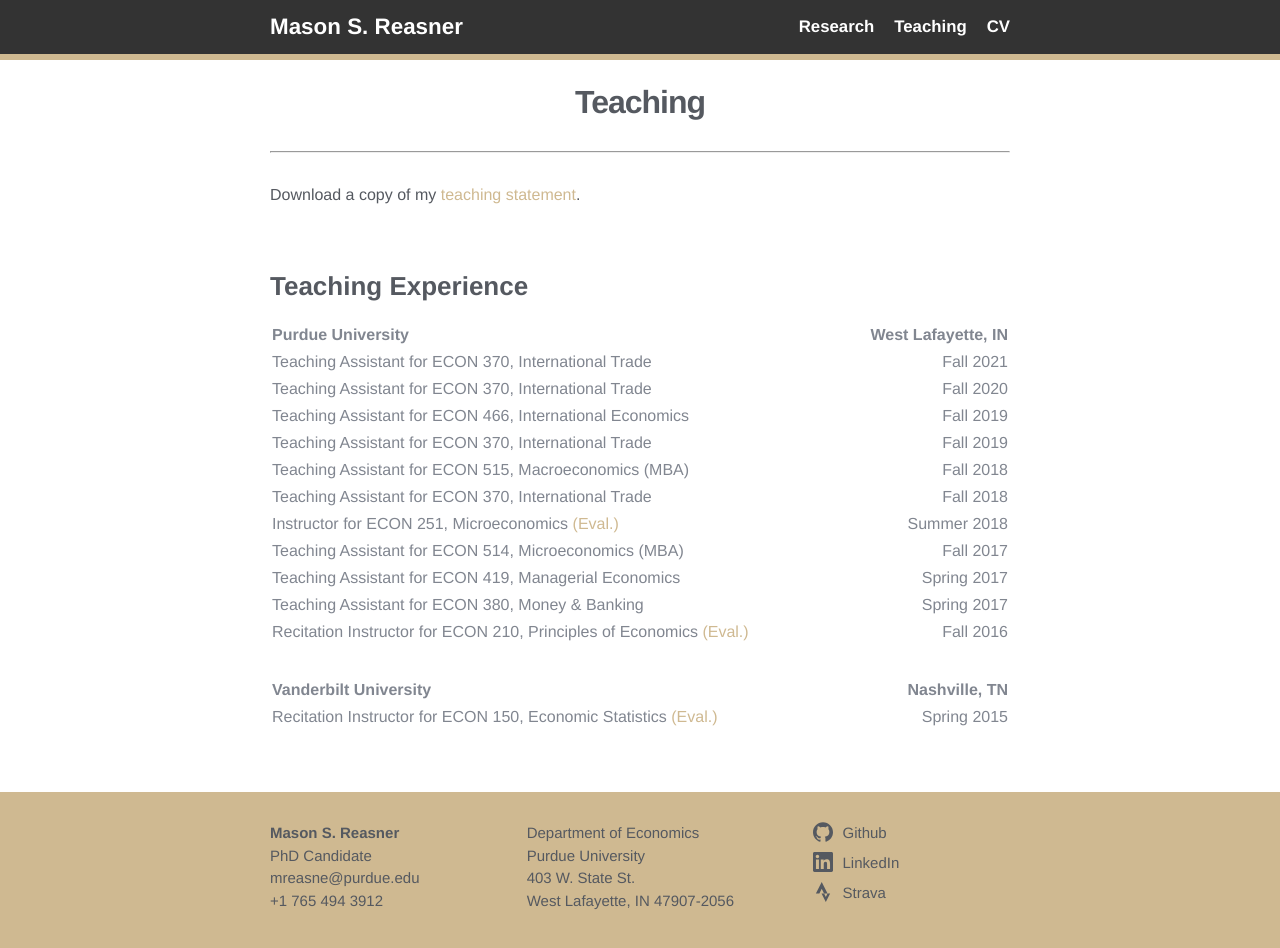
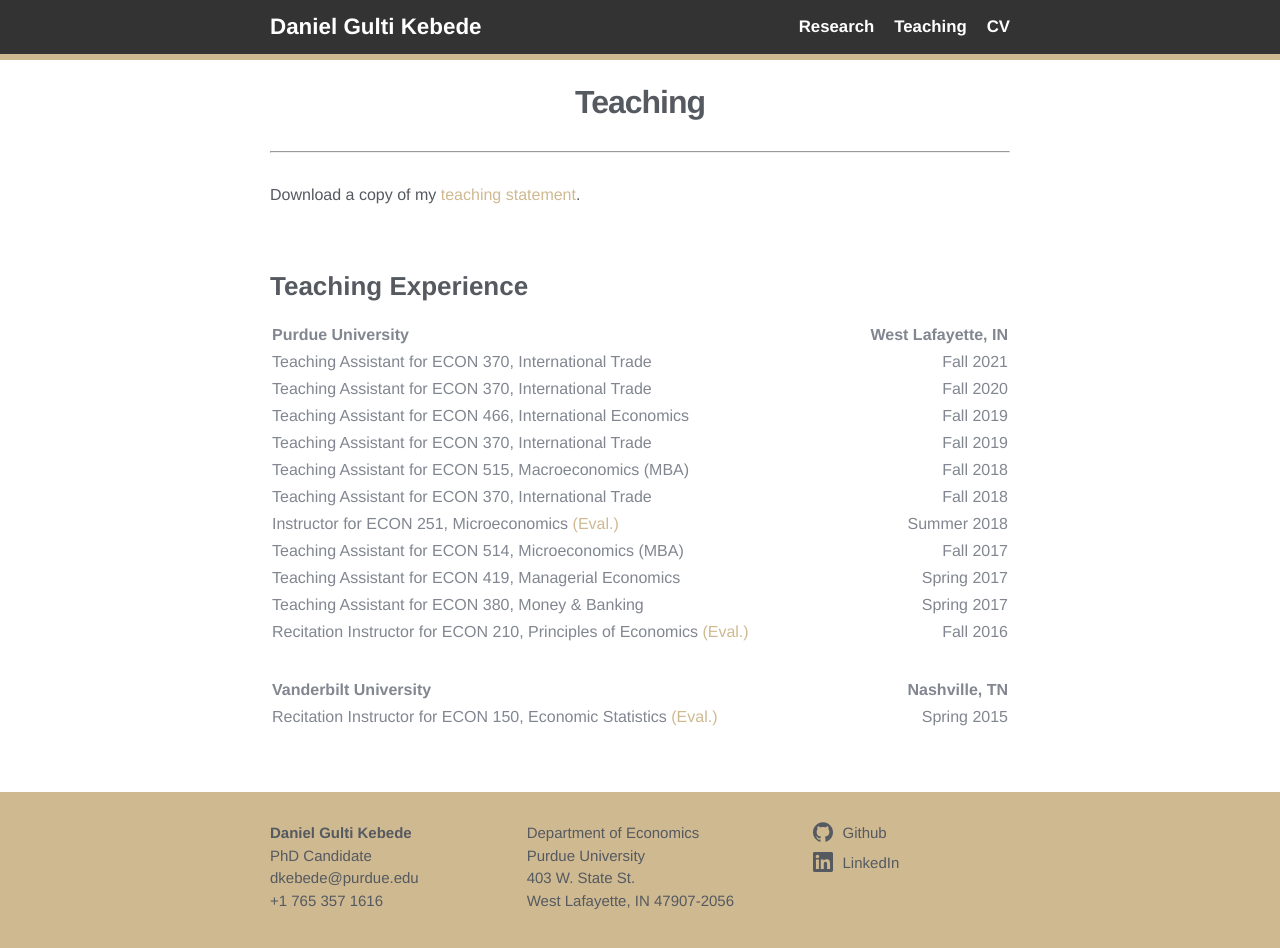
Before and after one commit to dangulti/dangulti.github.io, a Jekyll site: the page built from teaching.md, in a window 1280 px wide and 972 px high. Shown: the top 948 px of the window. Built offline with Jekyll 4.4.1, drawn with Linux system fonts in a browser that asks for light colours.

Commit message:
Firstchanges

```diff
--- a/_config.yml
+++ b/_config.yml
@@ -19,15 +19,15 @@
 # You can create any custom variable you would like, and they will be accessible
 # in the templates via {{ site.myvariable }}.
 
-title: Mason S. Reasner
+title: Daniel Gulti Kebede
 job: PhD Candidate
-email: mreasne@purdue.edu
+email: dkebede@purdue.edu
 description: >- # this means to ignore newlines until "baseurl:"
- I'm a PhD Candidate in Economics at Purdue University with research interests in economic geography and international trade.
+ I'm a PhD Candidate in Economics at Purdue University with research interests in applied econometrics, macroeconomics and development economics.
 baseurl: "" # the subpath of your site, e.g. /blog
 url: "" # the base hostname & protocol for your site, e.g. http://example.com
-linkedin_username: reasner
-github_username: reasner
+linkedin_username: Daniel Gulti Kebede
+github_username: dangulti
 
 
 # Build settings
@@ -37,6 +37,7 @@ header pages:
  - research.md
  - teaching.md
  - cv.md
+ - Blog.md
 
 #sass/SCSS
 sass:
--- a/_includes/footer.html
+++ b/_includes/footer.html
@@ -6,7 +6,7 @@
           <li><strong>{{ site.title }}</strong></li>
 	  <li>{{ site.job }}</li>
           <li><a class="footer-link" href="mailto:{{ site.email }}">{{ site.email }}</a></li>
-	  <li> <a class="footer-link" href="tel:765-494-3912">+1 765 494 3912</a> </li>
+	  <li> <a class="footer-link" href="tel:765-357-1616">+1 765 357 1616</a> </li>
         </ul>
       </div>
 
@@ -27,9 +27,6 @@
 	</ul>
 	<ul class ="linkedin-list">
 	 <li class="linkedin"> <a class="footer-link" href="https://www.linkedin.com/in/reasner/">LinkedIn</a> </li>
-	</ul>
-	<ul class="strava-list">
-	 <li class="strava"> <a class="footer-link" href="https://www.strava.com/athletes/reasner">Strava</a> </li>
 	</ul>
       </div>
 
--- a/_sass/_layout.scss
+++ b/_sass/_layout.scss
@@ -193,27 +193,6 @@
  margin-bottom: 5px;
 }
 
-.strava-list {
-        margin-top:0;
-        list-style: none;
-        margin-bottom:5px;
-        line-height: 20px;
-        vertical-align: middle;
-}
-
-.strava-list > li::before {
- content: '';
- display: inline-block;
- height: 20px;
- width: 20px;
- background-size: 20px;
- background-image: url('../../assets/images/strava.svg');
- background-repeat: no-repeat;
- margin-right: 5px;
- background-position: center center;
- vertical-align: middle;
- margin-bottom: 5px;
-}
 
 .footer-col-wrapper,
 .social-links {
```
Also changed, not shown: 4 other files.
